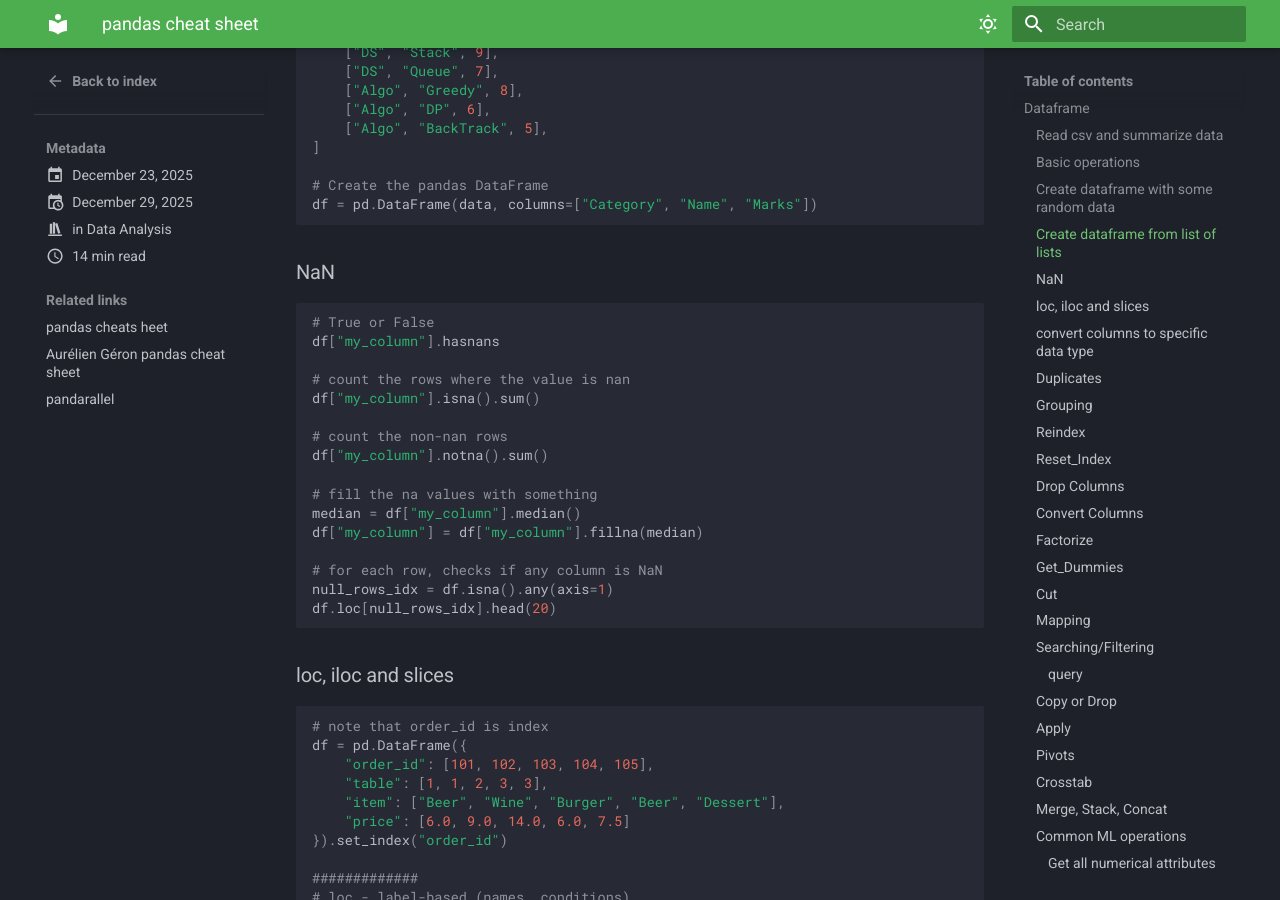
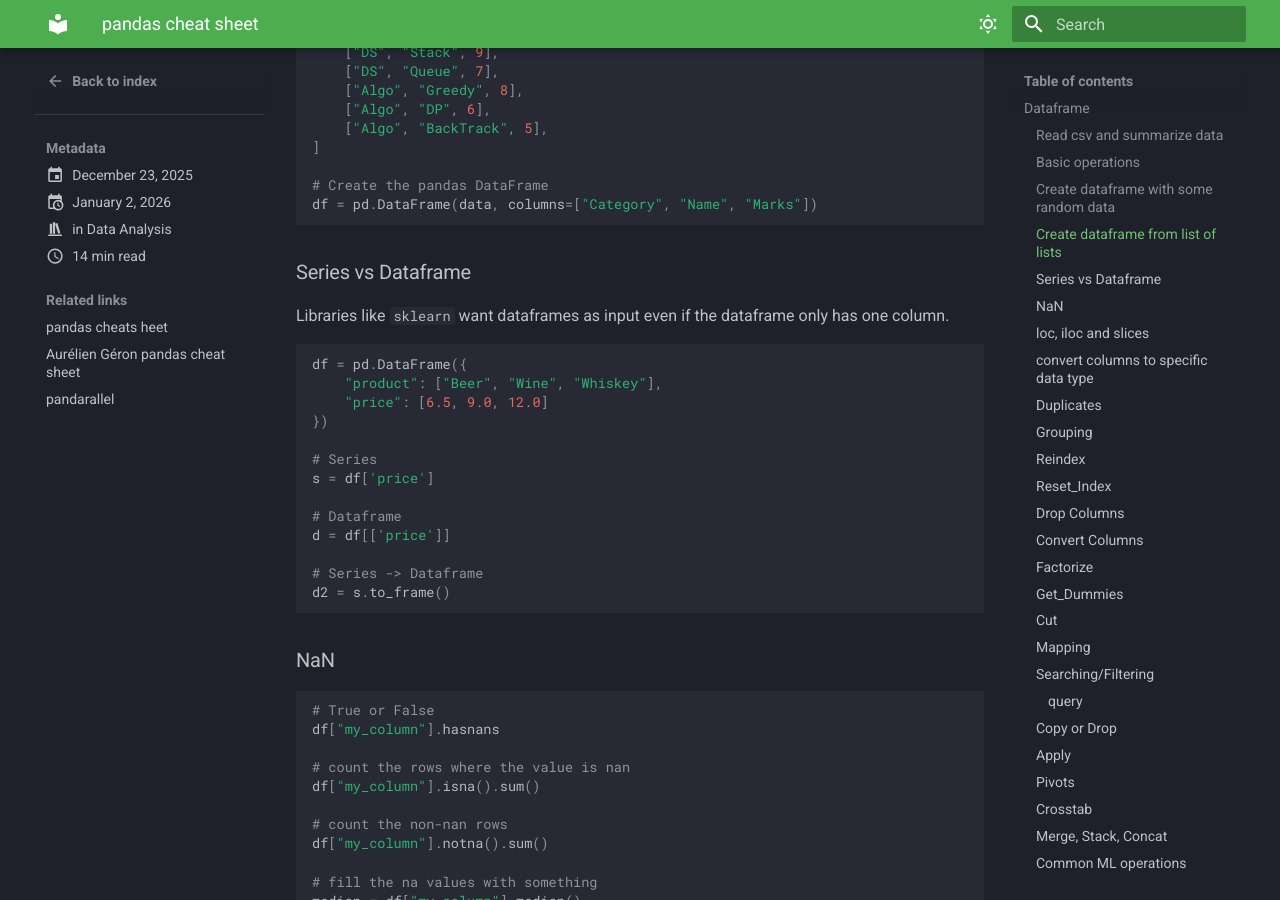
Before and after one commit to chhenning/chhenning.github.io, an MkDocs documentation site: the page built from docs/blog/posts/2025-12-23__02_pandas_cheatsheet/index.md, in a window 1280 px wide and 900 px high, scrolled down 3361 px. Built offline with MkDocs 1.6.1 and Material for MkDocs 9.7.7, drawn with Linux system fonts in a browser that asks for light colours; some of the changed text lies outside the part shown.

````diff
--- a/docs/blog/posts/2025-12-23__02_pandas_cheatsheet/index.md
+++ b/docs/blog/posts/2025-12-23__02_pandas_cheatsheet/index.md
@@ -1,7 +1,7 @@
 ---
 date:
   created: 2025-12-23
-  updated: 2025-12-29
+  updated: 2026-01-02
 
 draft: False
 
@@ -198,6 +198,27 @@ data = [
 df = pd.DataFrame(data, columns=["Category", "Name", "Marks"])
 ```
 
+### Series vs Dataframe
+
+Libraries like `sklearn` want dataframes as input even if the dataframe only has one column.
+
+```py
+df = pd.DataFrame({
+    "product": ["Beer", "Wine", "Whiskey"],
+    "price": [6.5, 9.0, 12.0]
+})
+
+# Series
+s = df['price']
+
+# Dataframe
+d = df[['price']]
+
+# Series -> Dataframe
+d2 = s.to_frame()
+```
+
+
 ### NaN
 
 ```py
@@ -305,6 +326,9 @@ df = pd.DataFrame({
 # False -> First occurrence
 # True  -> All other occurrences
 df.duplicated()
+
+# get all the unique rows
+df.drop_duplicates(keep="last") # first
 
 # get the rows that are duplicated
 df[df.duplicated()]
````
Also changed, not shown: docs/blog/posts/2025-12-23__01_glossary/index.md (+8 -0 lines), docs/blog/posts/20260102__01_money_stuff_part_1/index.md (added, +190 -0 lines), docs/blog/posts/20260102__01_money_stuff_part_1/google_takeout.png (added), docs/blog/posts/20260102__01_money_stuff_part_1/num_newsletter_by_year.png (added).
